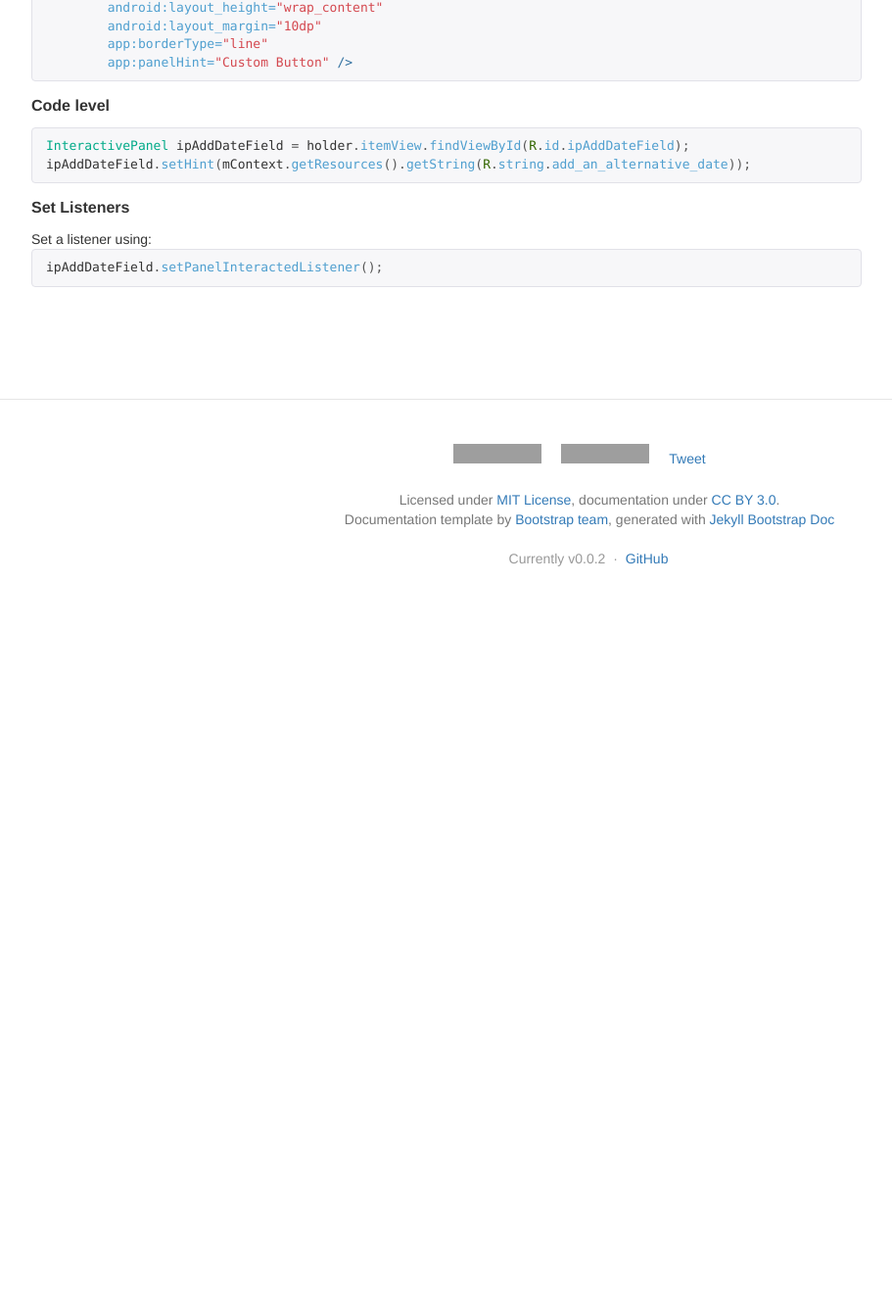
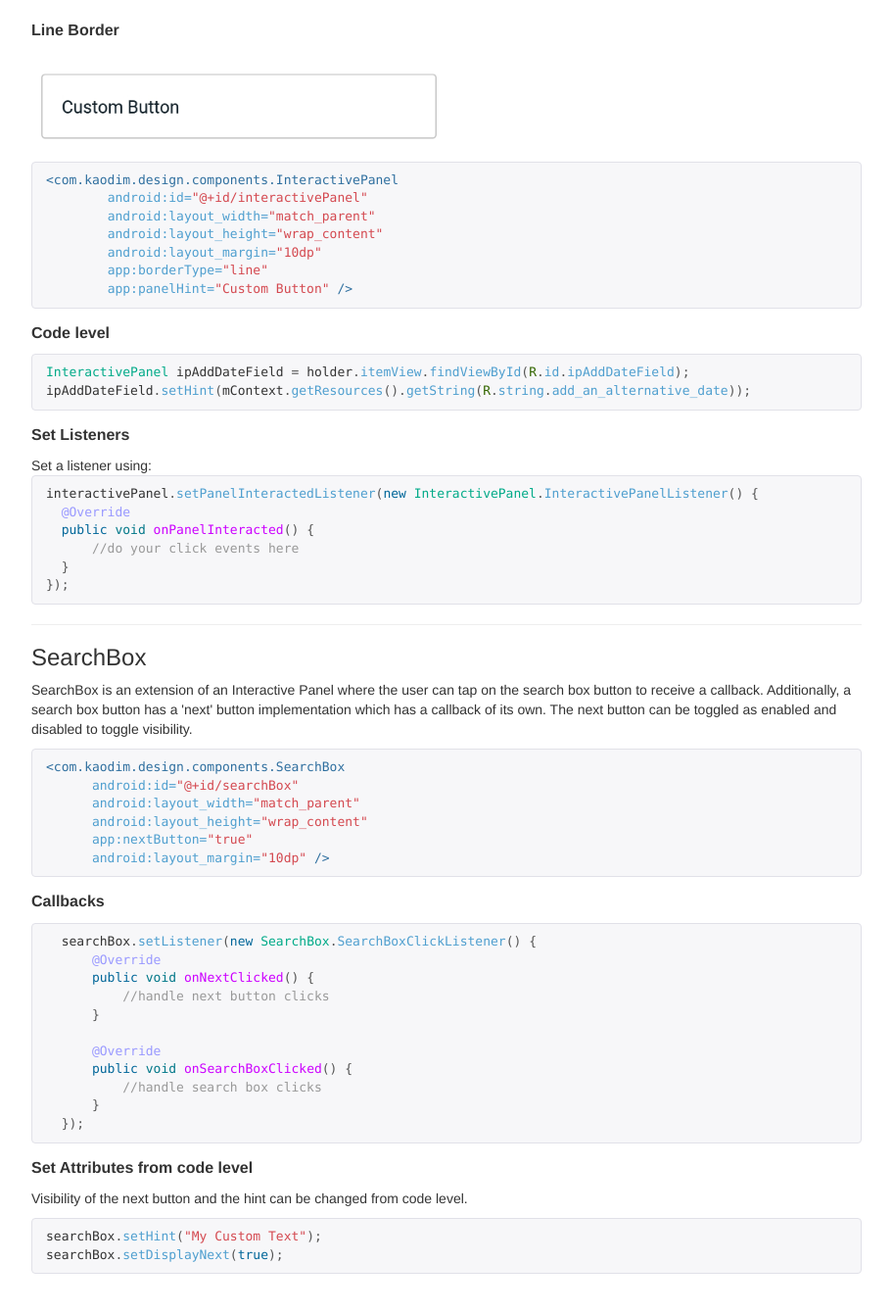
Before and after one commit to kaodim/android-design, a Jekyll site: the page built from docs/index.html, in a window 1280 px wide and 1400 px high, scrolled down 4695 px. Shown: the top 1339 px of the window at 98% size, without its empty margins (38-949 px from the left). Built offline with Jekyll 4.4.1, drawn with Linux system fonts in a browser that asks for light colours; nearby versions of some CDN libraries; comment, search, counter and statistics services are not loaded; before the commit the page ends 5325 px from its top, so only the background shows below that; some of the changed text lies outside the part shown; grey boxes are pictures that could not be loaded.

Commit message:
Updated docs for SearchBox

```diff
--- a/docs/index.html
+++ b/docs/index.html
@@ -189,17 +189,27 @@ dateTimePicker.initialize(this);
 <p>A callback with the selected date and time is made if a DateTimeChangedListener is set to the DateTimePicker component after initializing</p>
 {% highlight java %}
 dateTimePicker.setDateTimeChangedListener(new DateTimePicker.DateTimeChangedListener() {
-  @Override
-  public void onDateTimeSelected(String selectedDate, String selectedTime) {
+    @Override
+    public void onDateTimeSelected(String formatedDate, String formatedTime, Date selectedDate) {
+        //retrieve selected date and time. The selectedDate Date object contains the time as well
+        //the formattedDate and formattedTime String values are formatted as 12 August, 2018 and 10:00 AM
+    }
 
-  }
-}
+    @Override
+    public void onDateRemoved() {
+        //handle date value removed event
+    }
+});
 {% endhighlight %}
 Or if the activity/fragment implements it, set the DateTimeChangedListener like this:
 {% highlight java %}
 dateTimePicker.setDateTimeChangedListener(this);
 {% endhighlight %}
-
+<p>Additionally, the start time and end time of the date picker can be set. This will be the range of the time picker.</p>
+{% highlight java %}
+dateTimePicker.setRangeStartTime("2018-01-1T7:30:30.042+08:00");
+dateTimePicker.setRangeEndTime("2018-10-20T22:00:30.042+08:00");
+{% endhighlight %}
 </section>
 <hr>
 <h3>InteractivePanel</h3>
@@ -227,5 +237,43 @@ ipAddDateField.setHint(mContext.getResources().getString(R.string.add_an_alterna
 <p class="heading">Set Listeners</p>
 Set a listener using:
 {% highlight java %}
-ipAddDateField.setPanelInteractedListener();
+interactivePanel.setPanelInteractedListener(new InteractivePanel.InteractivePanelListener() {
+  @Override
+  public void onPanelInteracted() {
+      //do your click events here
+  }
+});
 {% endhighlight %}
+<hr>
+<h3>SearchBox</h3>
+<p>
+  SearchBox is an extension of an Interactive Panel where the user can tap on the search box button to receive a callback. Additionally, a search box button has a 'next' button implementation which has a callback of its own. The next button can be toggled as enabled and disabled to toggle visibility.
+</p>
+{% highlight xml %}
+<com.kaodim.design.components.SearchBox
+      android:id="@+id/searchBox"
+      android:layout_width="match_parent"
+      android:layout_height="wrap_content"
+      app:nextButton="true"
+      android:layout_margin="10dp" />
+{% endhighlight %}
+<p class="heading">Callbacks</p>
+{% highlight java %}
+  searchBox.setListener(new SearchBox.SearchBoxClickListener() {
+      @Override
+      public void onNextClicked() {
+          //handle next button clicks
+      }
+
+      @Override
+      public void onSearchBoxClicked() {
+          //handle search box clicks
+      }
+  });
+{% endhighlight %}
+<p class="heading">Set Attributes from code level</p>
+<p>Visibility of the next button and the hint can be changed from code level.</p>
+{% highlight java %}
+searchBox.setHint("My Custom Text");
+searchBox.setDisplayNext(true);
+{% endhighlight %}
```
Also changed, not shown: app/src/main/res/layout/activity_main.xml (+24 -2 lines), 2 other files.
